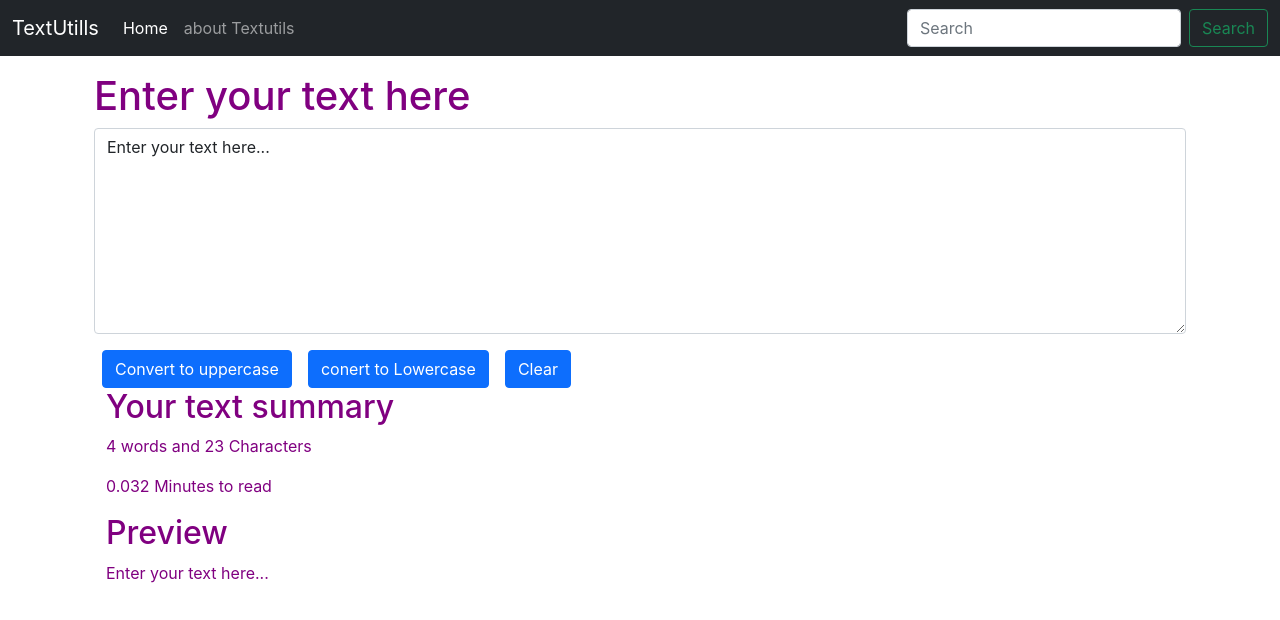
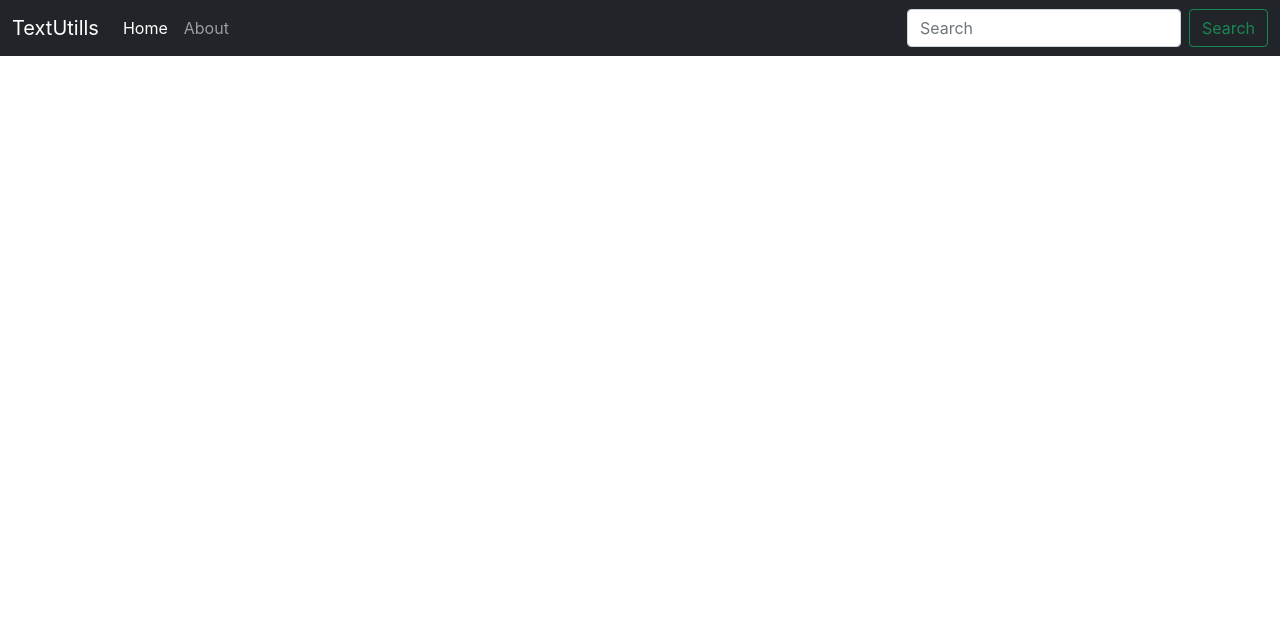
Before and after one commit to prajprad751/web, a React (Create React App) app: page / in a window 1280 px wide. Shown: the top 620 px of the page. Built offline with nearby package versions, Linux system fonts and the light colour scheme.

Commit message:
addint about

```diff
--- a/src/App.js
+++ b/src/App.js
@@ -1,16 +1,18 @@
 import logo from "./logo.svg";
 import "./App.css";
 import Navbar from "./Component/Navbar";
-import Textfield from "./Component/Textfield";
+//import Textfield from "./Component/Textfield";
+import about from "./Component/about";
 
 function App() {
   return (
     <>
-      {<Navbar title="TextUtills" aboutText="about Textutils" />}
+      {<Navbar title="TextUtills" aboutText="About" />}
       {/*<Navbar/>*/}
       <div className="container my-3">
-        <Textfield heading="Enter your text here" />
+        {/*<Textfield heading="Enter your text here" />*/}
         {/*<Textfield />*/}
+        <about />
       </div>
     </>
   );
--- a/src/Component/about.js
+++ b/src/Component/about.js
@@ -0,0 +1,9 @@
+import React from "react";
+
+export default function about() {
+  return (
+    <div>
+      <button className="btn btn-primary mx-2">Convert to uppercase</button>
+    </div>
+  );
+}
```
